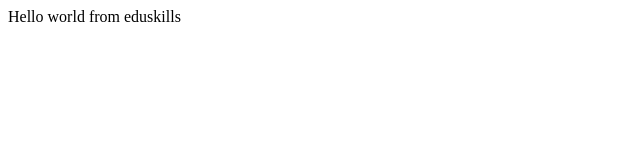
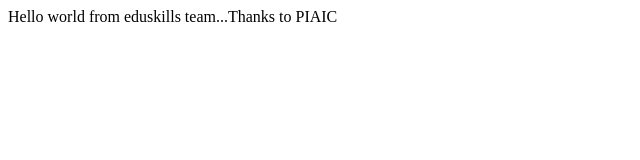
Before and after one commit to amina-rubab/bootcamp2020, a plain HTML site: page index.html in a window 1280 px wide. Shown: the whole page, without its empty margins (0-640 px from the left). Drawn offline with Linux system fonts and the light colour scheme.

Commit message:
Update index.html

```diff
--- a/index.html
+++ b/index.html
@@ -7,6 +7,6 @@
     <title>Document</title>
 </head>
 <body>
-    Hello world from eduskills
+    Hello world from eduskills team...Thanks to PIAIC
 </body>
 </html>
```
